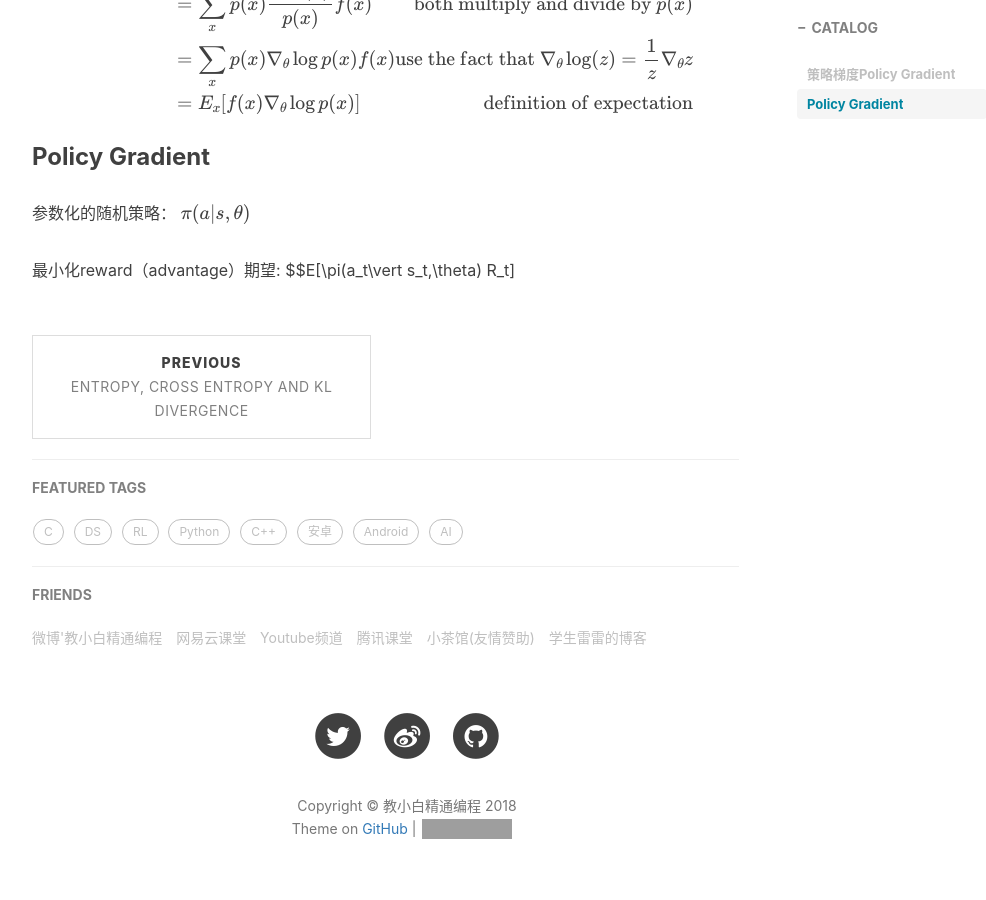
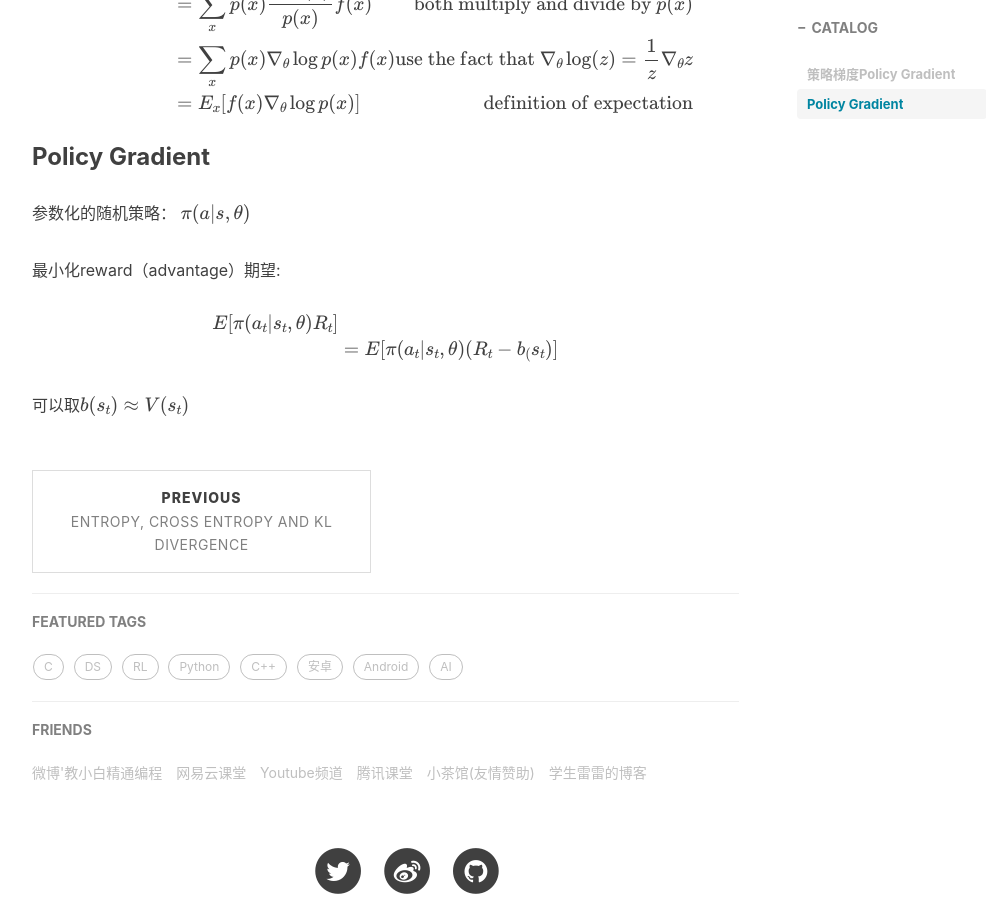
Before and after one commit to xuepro/xuepro.github.io, a Jekyll site: the page built from _posts/2018-06-10-策略梯度Policy Gradient.md, in a window 1280 px wide and 900 px high, scrolled down 997 px. Shown: the whole window, without its empty margins (233-1219 px from the left). Built offline with Jekyll 4.4.1, drawn with Linux system fonts in a browser that asks for light colours; nearby versions of some CDN libraries; formulas are drawn with MathJax 3; comment, search, counter and statistics services are not loaded; grey boxes are pictures that could not be loaded.

Commit message:
Update 2018-06-10-策略梯度Policy Gradient.md

```diff
--- a/_posts/2018-06-10-策略梯度Policy Gradient.md
+++ b/_posts/2018-06-10-策略梯度Policy Gradient.md
@@ -31,4 +31,11 @@ $$\begin{equation}  \begin{split}
 
 参数化的随机策略：   $$\pi(a\vert s,\theta )$$
 
-最小化reward（advantage）期望: $$E[\pi(a_t\vert s_t,\theta)  R_t]
+最小化reward（advantage）期望:
+
+$$\begin{equation}  \begin{split}
+E[\pi(a_t\vert s_t,\theta)  R_t] \\
+& = E[\pi(a_t\vert s_t,\theta)  (R_t-b_(s_t)]
+\end{split}\end{equation} $$
+
+可以取$$b(s_t) \approx V(s_t)$$
```
